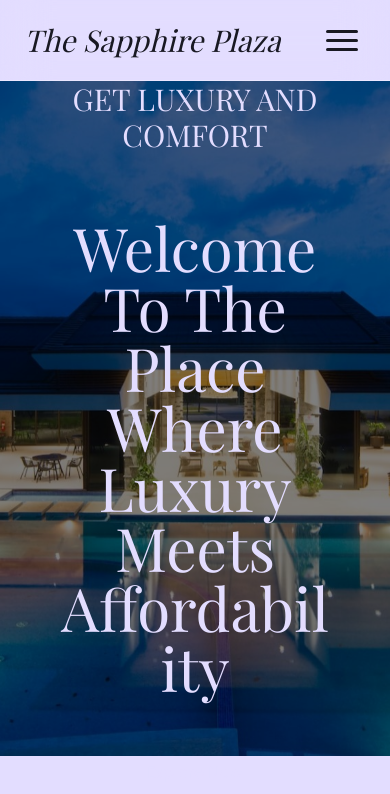
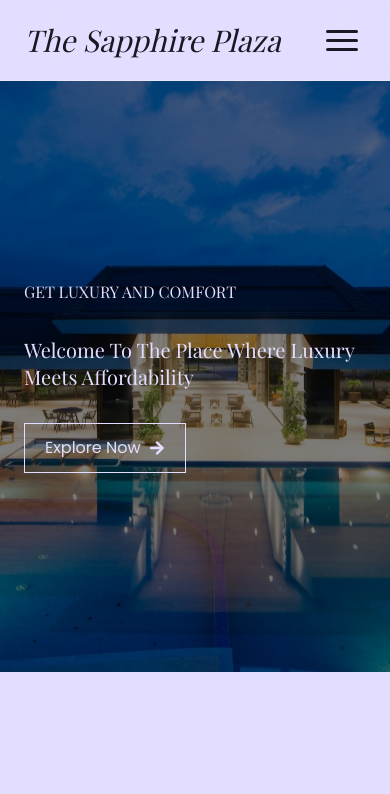
Before and after one commit to Elpis-alpha/The-Sapphire-Plaza, a Next.js app: page / in a window 390 px wide. Shown: the top 794 px of the page. Built offline with nearby package versions, Linux system fonts and the light colour scheme.

Commit message:
hero end

```diff
--- a/source/components/general/Navbar.tsx
+++ b/source/components/general/Navbar.tsx
@@ -19,7 +19,7 @@ const Navbar = () => {
 
 	return (
 		<>
-			<nav className="flex w-full justify-between bg-[#ffffff05] border-b border-[#ffffff4d] xl:gap-0 gap-2 relative backdrop-blur-xl px-6 md:px-12 xl:px-20 py-4 sm:py-5 lg:py-6">
+			<nav id="top" className="flex w-full justify-between bg-[#ffffff05] border-b border-[#ffffff4d] xl:gap-0 gap-2 relative backdrop-blur-xl px-6 md:px-12 xl:px-20 py-4 sm:py-5 lg:py-6">
 				<div className="flex-1 xl:flex-initial flex">
 					<h1 className="italic text-3xl font-playfair font-medium flex items-center">The Sapphire Plaza</h1>
 				</div>
--- a/source/components/hero/Hero.tsx
+++ b/source/components/hero/Hero.tsx
@@ -5,20 +5,20 @@ import { scrollHandler } from "@/source/controllers/SpecialCtrl"
 
 const Hero = () => {
 	return (
-		<div className="w-full">
-			<div className="px-6 md:px-12 xl:px-20 z-20 text-center absolute top-0 left-0 right-0 bottom-0 w-full h-full text-lightText flex">
-				<div className="flex flex-col gap-16 w-[80%] m-auto max-w-[950px]">
-					<h2 className="font-playfair text-3xl">GET LUXURY AND COMFORT</h2>
-					<h1 className="font-playfair text-6xl">Welcome To The Place Where Luxury Meets Affordability</h1>
-					<Link href="/#about" onClick={scrollHandler}>
+		<section id="home" className="w-full">
+			<div className="px-6 md:px-12 xl:px-20 z-20 sm:text-center absolute top-0 left-0 right-0 bottom-0 w-full h-full text-lightText flex">
+				<div className="flex flex-col md:gap-16 sm:gap-10 gap-8 w-full lg:w-[90%] xl:w-[80%] m-auto max-w-[950px]">
+					<h2 className="font-playfair text-base ssm:text-lg smm:text-xl sm:text-2xl lg:text-3xl">GET LUXURY AND COMFORT</h2>
+					<h1 className="font-playfair text-xl ssm:text-2xl smm:text-3xl sm:text-4xl md:text-5xl lg:text-6xl leading-snug md:leading-snug lg:leading-snug">Welcome To The Place Where Luxury Meets Affordability</h1>
+					<Link href="/#about" onClick={scrollHandler} className="px-5 py-3 sm:px-6 sm:py-4 border border-lightText flex self-start sm:self-center items-center gap-2 btn-hov">
 						<span>Explore Now</span>
-						<span><FaArrowRight /></span>
+						<span className="btn-arr-right"><FaArrowRight /></span>
 					</Link>
 				</div>
 			</div>
 			<div className="z-10 absolute top-0 left-0 right-0 bottom-0 w-full h-full opacity-50 bg-black"></div>
-			<ElpisImage src="/images/blur/hero.jpg" title="Hero" className="z-0 w-full min-h-[80vh] max-h-[90vh] object-cover object-center" alt="Hero" />
-		</div>
+			<ElpisImage src="/images/blur/hero.jpg" title="Hero" className="z-0 w-full min-h-[70vh] max-h-[90vh] object-cover object-center" alt="Hero" />
+		</section>
 	)
 }
 export default Hero
--- a/styles/globals.css
+++ b/styles/globals.css
@@ -46,11 +46,26 @@
 
 @layer components {
 
-  .outfade-hero {
-    background: linear-gradient(to right, #ebffeb, #ebffeb, #ebffeb, #ebffeb, transparent);
+  @keyframes btn-trans {
+    0% {
+      transform: translateX(0px)
+    }
+    25% {
+      transform: translateX(13px)
+    }
+    75% {
+      transform: translateX(-3px)
+    }
+    100% {
+      transform: translateX(0px)
+    }
+  }
+
+  .btn-hov:hover .btn-arr-right {
+    animation: btn-trans 1s linear infinite;
   }
 
   .outfade-loc {
-    background: linear-gradient(to left, #ebffeb, #ebffeb,  #ebffeb, transparent);
+    background: linear-gradient(to left, #ebffeb, #ebffeb, #ebffeb, transparent);
   }
 }
```
